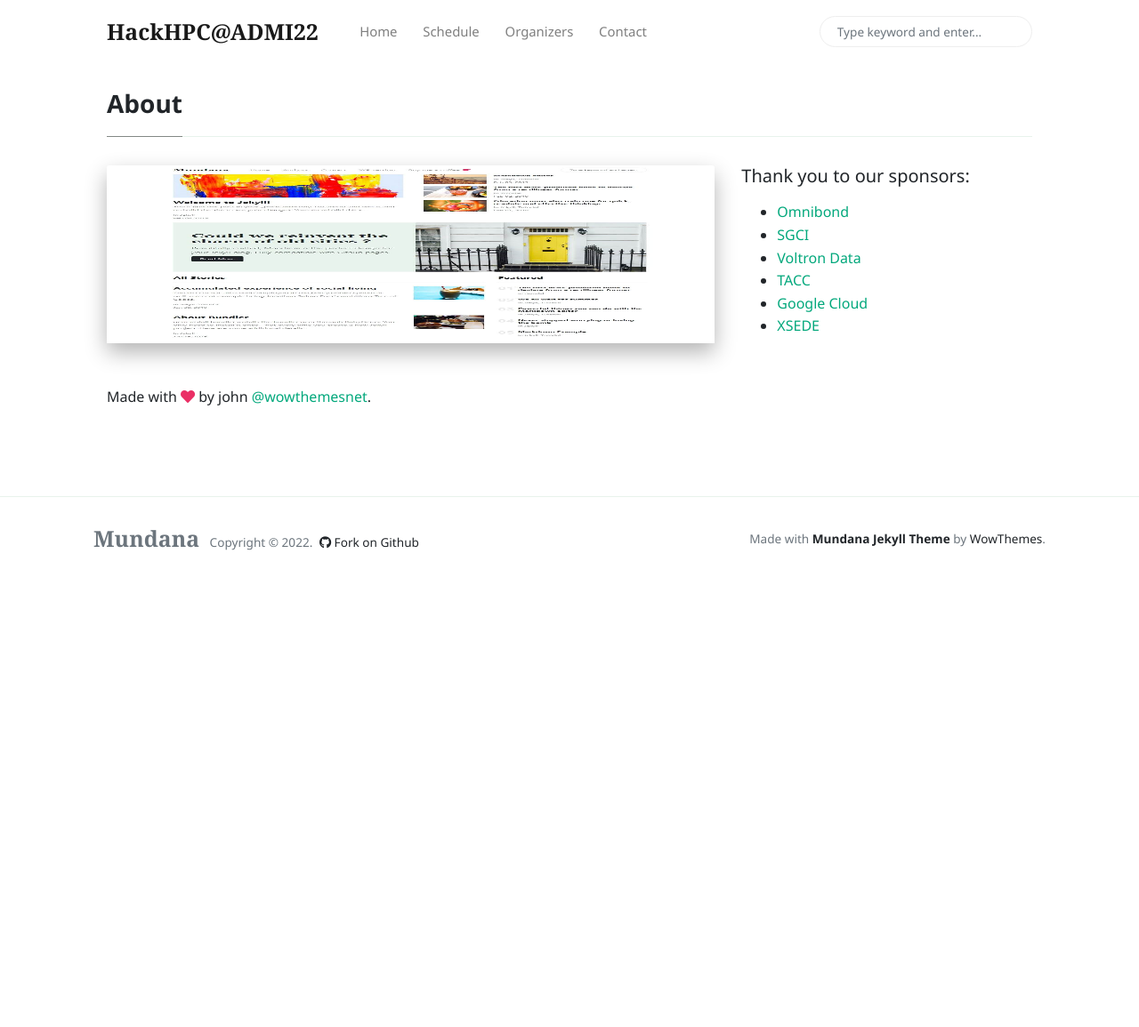
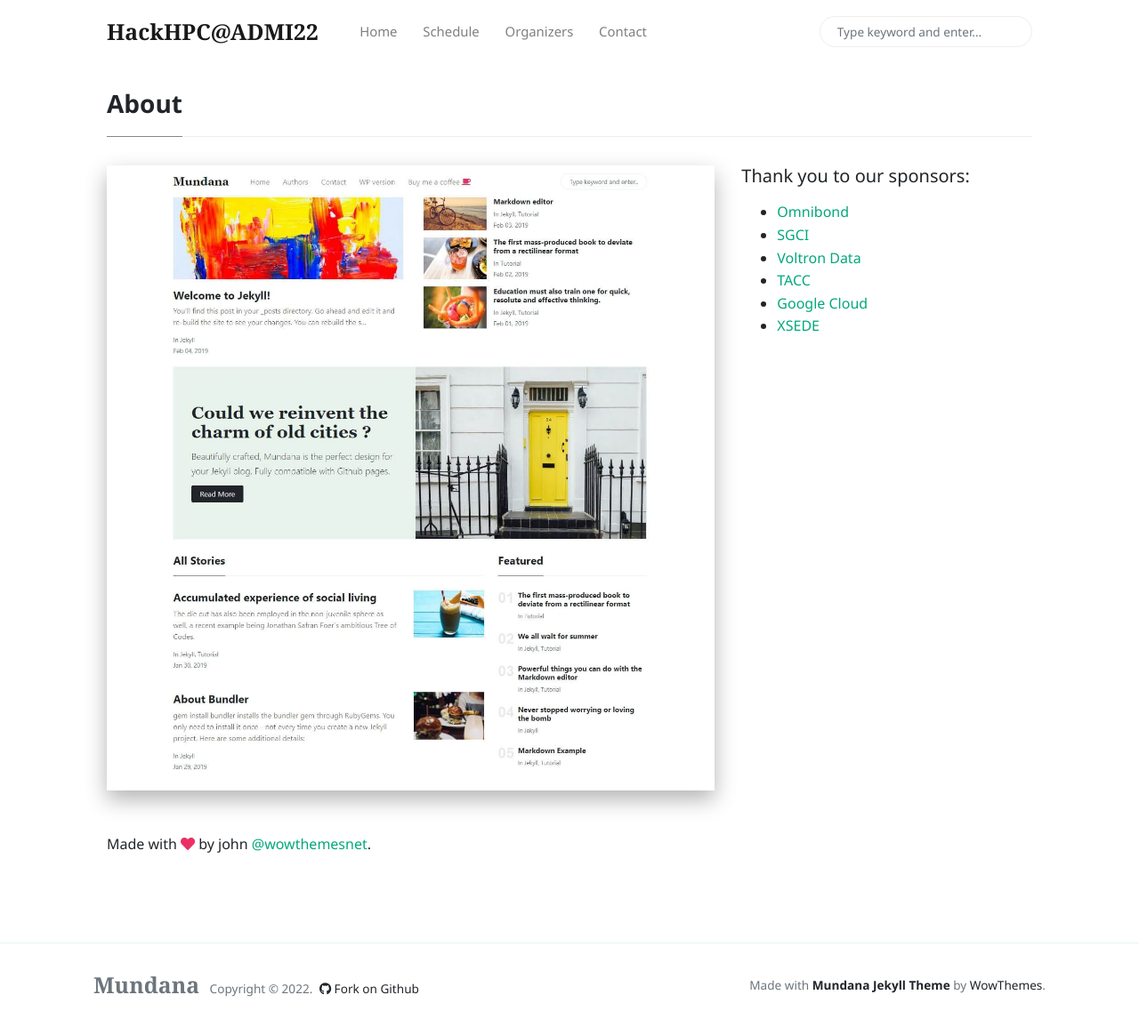
Before and after one commit to HackHPC/ADMI22, a Jekyll site: the page built from _pages/about.md, in a window 1280 px wide and 1155 px high. Shown: the whole window at 89% size. Built offline with Jekyll 4.4.1, drawn with Linux system fonts in a browser that asks for light colours; nearby versions of some CDN libraries; comment, search, counter and statistics services are not loaded.

Commit message:
changed image size

```diff
--- a/_layouts/page-sidebar.html
+++ b/_layouts/page-sidebar.html
@@ -6,7 +6,7 @@
 <div class="row">
     <div class="col-md-8">
     {% if page.image %}
-    <img class="card-img-top mb-5 shadow-lg" src="{% if page.image contains "://" %}{{ page.image }}{% else %}{{ site.baseurl }}/{{ page.image }}{% endif %}" alt="{{ page.title }}" height="200">
+    <img class="card-img-top mb-5 shadow-lg" src="{% if page.image contains "://" %}{{ page.image }}{% else %}{{ site.baseurl }}/{{ page.image }}{% endif %}" alt="{{ page.title }}">
     {% endif %}
     <div class="page-content">
         {{ content }}
```
Also changed, not shown: assets/images/calendar-icon.png, 1 other file.
